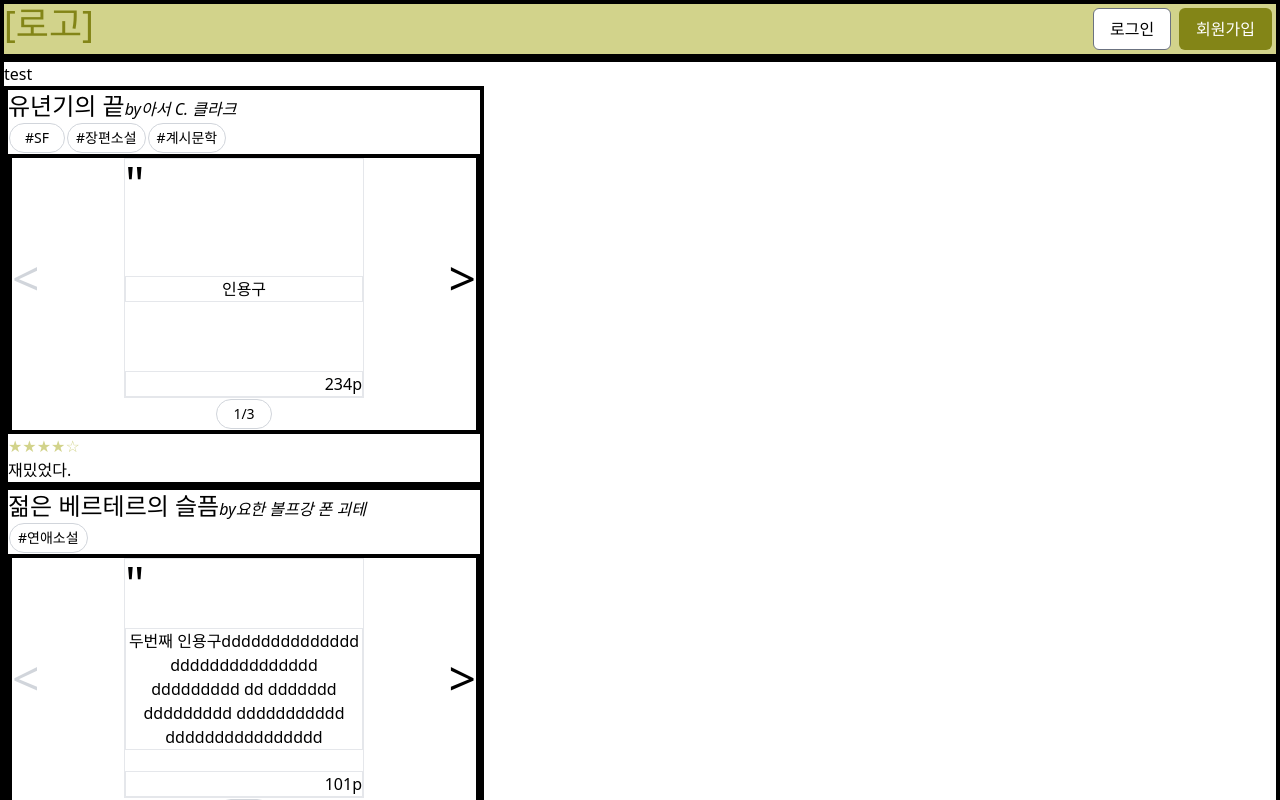
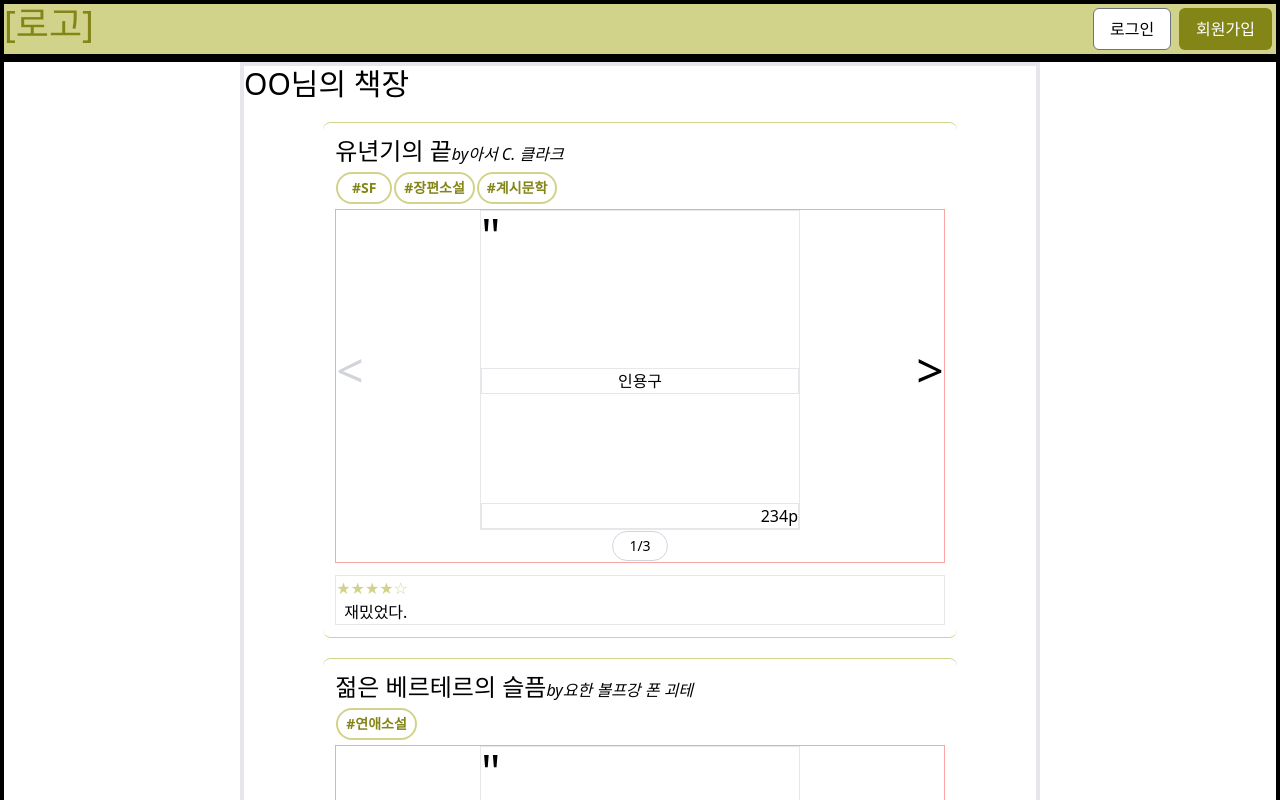
Before and after one commit to amaran-th/Book_Together, a React (Create React App) app: page / in a window 1280 px wide. Shown: the top 800 px of the page. Built offline with nearby package versions, Linux system fonts and the light colour scheme.

Commit message:
feat: 전체적인 레이아웃 구성 #2

```diff
--- a/src/page/Main/Components/Post.jsx
+++ /dev/null
@@ -1,32 +0,0 @@
-import React from 'react'
-import ReactDOM from 'react-dom'
-//local
-import Card from './Card'
-function Post({ post }) {
-  console.log(post)
-  return (
-    <div className="border-4 border-black max-w-[30em]">
-      <span className="text-2xl">{post.title}</span>
-      <span className="text-base italic">by{post.author}</span>
-      <p>
-        {post.keywords?.map(keyword => (
-          <span className="inline-block border border-gray-300 min-w-[4em] py-1 px-2 m-[1px] text-sm text-center rounded-full">
-            #{keyword}
-          </span>
-        ))}
-      </p>
-      <Card postId={post.postId} cardN={post.cardN} />
-      <p className="text-sub">
-        {post.grade
-          ? [...Array(5).keys()].map(key => {
-              if (key < post.grade) return '★'
-              else return '☆'
-            })
-          : ''}
-      </p>
-      <p>{post.review ? post.review : ''}</p>
-    </div>
-  )
-}
-
-export default Post
--- a/src/page/Main/Components/Card.jsx
+++ b/src/page/Main/Contents/Card.jsx
@@ -22,23 +22,27 @@ function Card({ postId, cardN }) {
 
   return (
     <>
-      <div className="border-4 border-black">
-        <div className="flex justify-between items-center  h-[15em]">
+      <div className="border border-red-300">
+        <div className="flex justify-between items-center">
           <button
-            className={(currentId === 1 ? 'text-gray-300' : '') + ' text-5xl'}
+            className={
+              (currentId === 1 ? 'text-gray-300 dark:text-gray-600' : '') +
+              ' text-5xl'
+            }
             onClick={() => previousCard()}
             disabled={currentId === 1}
           >
             {'<'}
           </button>
-          <div className="flex flex-col justify-between border w-[15em] h-[15em]">
+          <div className="flex flex-col justify-between border w-[20em] h-[20em]">
             <p className="text-5xl">"</p>
             <div className="border text-center">{currentCard?.content}</div>
             <p className="border text-right">{currentCard?.page}p</p>
           </div>
           <button
             className={
-              (currentId === cardN ? 'text-gray-300' : '') + ' text-5xl'
+              (currentId === cardN ? 'text-gray-300 dark:text-gray-600' : '') +
+              ' text-5xl'
             }
             onClick={() => nextCard()}
             disabled={currentId === cardN}
--- /dev/null
+++ b/src/page/Main/Contents/Post.jsx
@@ -0,0 +1,34 @@
+import React from 'react'
+import ReactDOM from 'react-dom'
+//local
+import Card from './Card'
+function Post({ post }) {
+  //console.log(post)
+  return (
+    <div className="border-y border-sub rounded-lg p-3 my-5">
+      <span className="text-2xl">{post.title}</span>
+      <span className="text-base italic">by{post.author}</span>
+      <p className="my-1">
+        {post.keywords?.map(keyword => (
+          <span className="inline-block border-2 border-sub min-w-[4em] py-1 px-2 m-[1px] font-bold text-sm text-center text-main bg-white rounded-full dark:bg-main dark:text-white">
+            #{keyword}
+          </span>
+        ))}
+      </p>
+      <Card postId={post.postId} cardN={post.cardN} />
+      <div className="border mt-3">
+        <p className="text-sub">
+          {post.grade
+            ? [...Array(5).keys()].map(key => {
+                if (key < post.grade) return '★'
+                else return '☆'
+              })
+            : ''}
+        </p>
+        <p className="mx-2">{post.review ? post.review : ''}</p>
+      </div>
+    </div>
+  )
+}
+
+export default Post
--- a/src/page/Main/Main.jsx
+++ b/src/page/Main/Main.jsx
@@ -1,17 +1,25 @@
 import React from 'react'
 import ReactDOM from 'react-dom'
 //local
-import Post from './Components/Post'
+import Post from './Contents/Post'
 import { posts } from './TestData'
 
 function Main() {
   return (
-    <div className="border-4 border-black min-h-screen">
-      <p className="">test</p>
-      {posts?.map(post => (
-        <Post post={post} />
-      ))}
-    </div>
+    <>
+      <div className="flex justify-center border-4 border-black min-h-screen dark:bg-black dark:text-white">
+        <div className="border-4 w-[50em]">
+          <p className="text-3xl">OO님의 책장</p>
+          <div className="flex justify-center ">
+            <div className="w-full sm:w-[80%]">
+              {posts?.map(post => (
+                <Post post={post} />
+              ))}
+            </div>
+          </div>
+        </div>
+      </div>
+    </>
   )
 }
 
```
